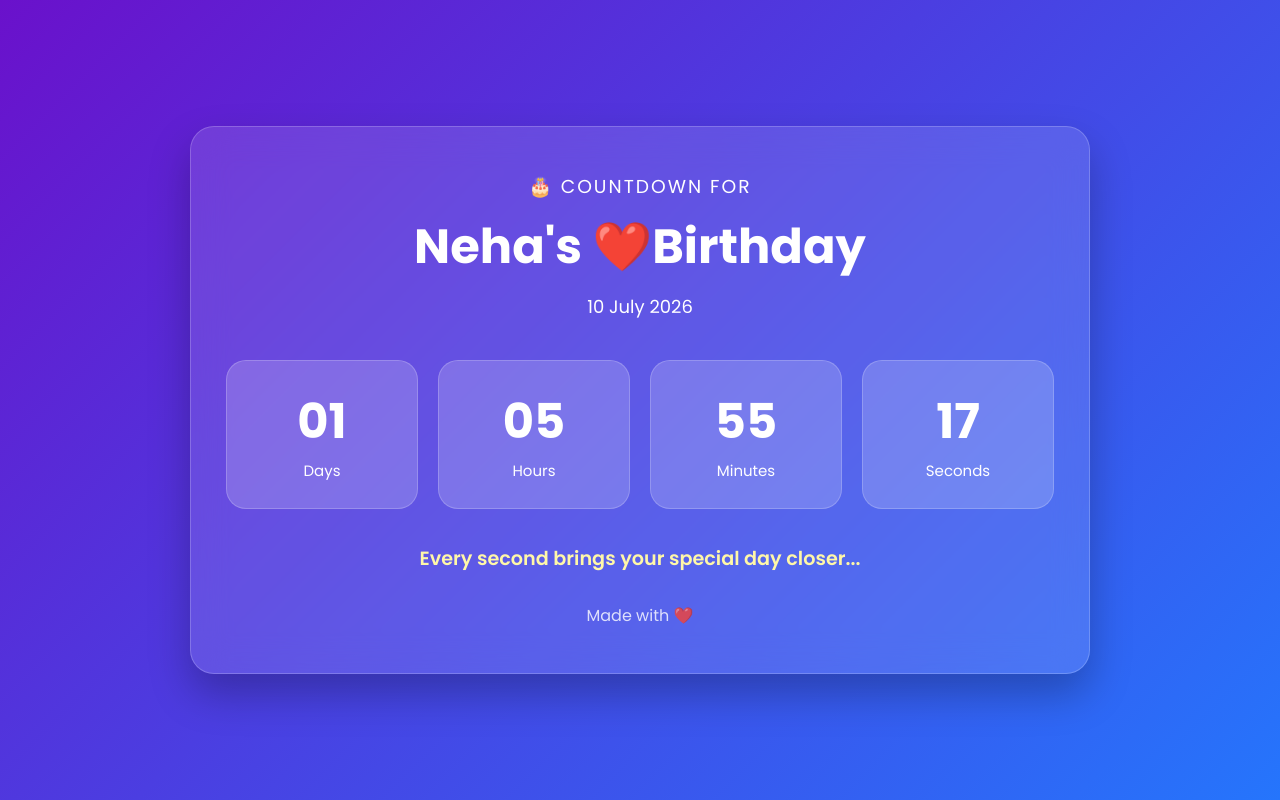
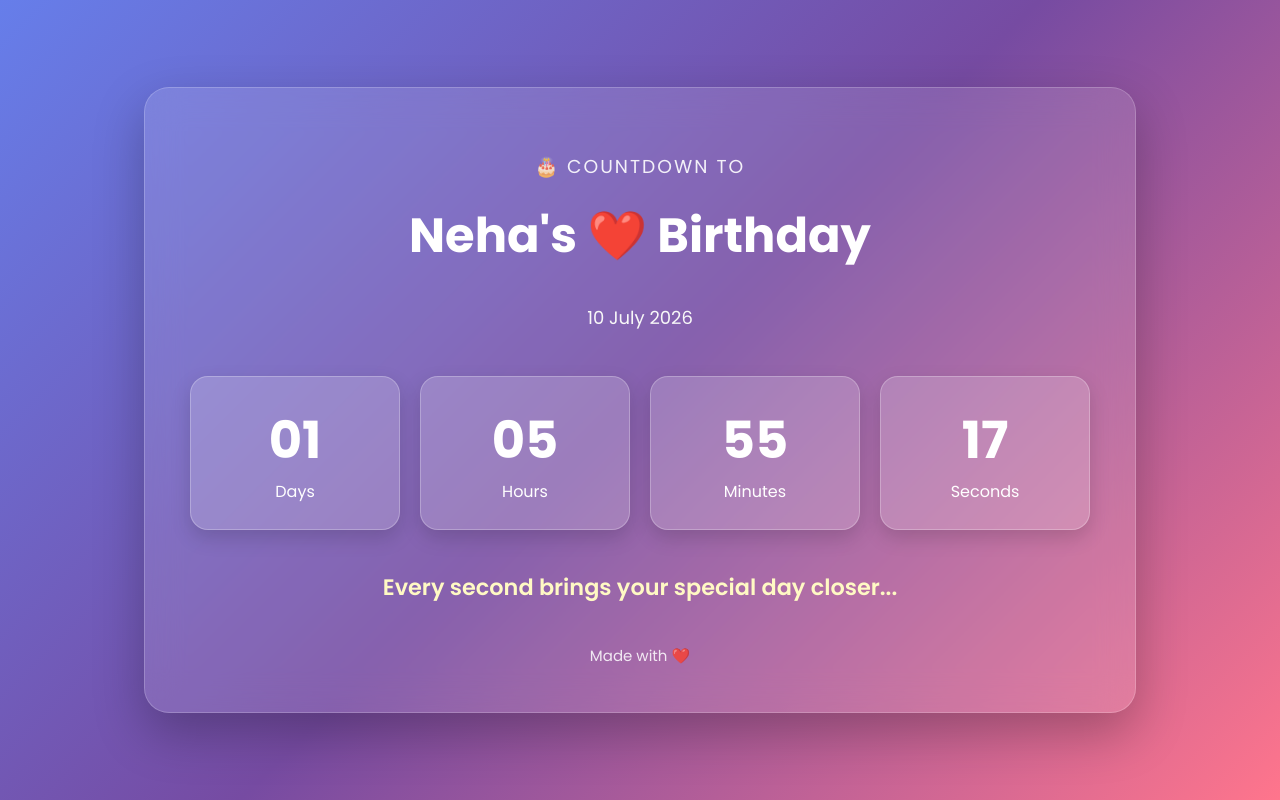
Before and after one commit to Shaibaaz03/Birthday, a plain HTML site: page index.html in a window 1280 px wide. Drawn offline with Linux system fonts and the light colour scheme.

Commit message:
Update index.html

```diff
--- a/index.html
+++ b/index.html
@@ -1,5 +1,6 @@
 <!DOCTYPE html>
 <html lang="en">
+
 <head>
 <meta charset="UTF-8">
 <meta name="viewport" content="width=device-width, initial-scale=1.0">
@@ -8,232 +9,139 @@
 
 <link href="https://fonts.googleapis.com/css2?family=Poppins:wght@300;400;600;700&display=swap" rel="stylesheet">
 
-<style>
-
-*{
-    margin:0;
-    padding:0;
-    box-sizing:border-box;
-    font-family:'Poppins',sans-serif;
-}
-
-body{
-    min-height:100vh;
-    display:flex;
-    justify-content:center;
-    align-items:center;
-    padding:20px;
-    background:linear-gradient(135deg,#6a11cb,#2575fc);
-    color:white;
-}
-
-.container{
-    width:100%;
-    max-width:900px;
-    background:rgba(255,255,255,.12);
-    backdrop-filter:blur(18px);
-    border-radius:24px;
-    padding:45px 35px;
-    text-align:center;
-    border:1px solid rgba(255,255,255,.2);
-    box-shadow:0 20px 40px rgba(0,0,0,.25);
-}
-
-h3{
-    font-weight:400;
-    letter-spacing:2px;
-}
-
-h1{
-    margin-top:10px;
-    font-size:3rem;
-}
-
-.date{
-    margin-top:10px;
-    font-size:18px;
-}
-
-.countdown{
-    margin-top:40px;
-    display:grid;
-    grid-template-columns:repeat(4,1fr);
-    gap:20px;
-}
-
-.card{
-    background:rgba(255,255,255,.18);
-    border-radius:20px;
-    padding:25px 15px;
-    border:1px solid rgba(255,255,255,.2);
-}
-
-.card h2{
-    font-size:3rem;
-}
-
-.card span{
-    font-size:15px;
-}
-
-#message{
-    margin-top:35px;
-    font-size:1.2rem;
-    color:#fff7a8;
-    font-weight:600;
-}
-
-footer{
-    margin-top:30px;
-    opacity:.8;
-}
-
-@media(max-width:700px){
-
-    .container{
-        padding:30px 20px;
-    }
-
-    h1{
-        font-size:2rem;
-    }
-
-    .countdown{
-        grid-template-columns:repeat(2,1fr);
-        gap:15px;
-    }
-
-    .card h2{
-        font-size:2.2rem;
-    }
-
-}
-
-@media(max-width:380px){
-
-    .countdown{
-        grid-template-columns:1fr;
-    }
-
-}
-
-</style>
-
 </head>
 
-<body>
 
-<div class="container">
+<body style="margin:0;padding:20px;min-height:100vh;display:flex;justify-content:center;align-items:center;background:linear-gradient(135deg,#667eea,#764ba2,#ff758c);color:white;font-family:'Poppins',sans-serif;box-sizing:border-box;">
 
-<h3>🎂 COUNTDOWN FOR</h3>
 
-<h1>  Neha's ❤️Birthday</h1>
+<div style="width:100%;max-width:900px;background:rgba(255,255,255,.12);backdrop-filter:blur(18px);border:1px solid rgba(255,255,255,.2);border-radius:25px;padding:45px;text-align:center;box-shadow:0 20px 50px rgba(0,0,0,.25);">
 
-<p class="date">
+
+<h3 style="font-weight:400;letter-spacing:2px;opacity:.9;">
+🎂 COUNTDOWN TO
+</h3>
+
+
+<h1 style="margin-top:10px;font-size:3rem;font-weight:700;">
+Neha's ❤️ Birthday
+</h1>
+
+
+<p style="margin-top:10px;font-size:18px;color:#f8f8f8;">
 10 July 2026
 </p>
 
-<div class="countdown">
 
-<div class="card">
-<h2 id="days">00</h2>
+<div style="margin-top:45px;display:grid;grid-template-columns:repeat(4,1fr);gap:20px;">
+
+
+<div style="background:rgba(255,255,255,.18);border-radius:18px;padding:25px 15px;border:1px solid rgba(255,255,255,.25);box-shadow:0 8px 20px rgba(0,0,0,.15);">
+<h2 id="days" style="font-size:3.2rem;margin:0;">00</h2>
 <span>Days</span>
 </div>
 
-<div class="card">
-<h2 id="hours">00</h2>
+
+<div style="background:rgba(255,255,255,.18);border-radius:18px;padding:25px 15px;border:1px solid rgba(255,255,255,.25);box-shadow:0 8px 20px rgba(0,0,0,.15);">
+<h2 id="hours" style="font-size:3.2rem;margin:0;">00</h2>
 <span>Hours</span>
 </div>
 
-<div class="card">
-<h2 id="minutes">00</h2>
+
+<div style="background:rgba(255,255,255,.18);border-radius:18px;padding:25px 15px;border:1px solid rgba(255,255,255,.25);box-shadow:0 8px 20px rgba(0,0,0,.15);">
+<h2 id="minutes" style="font-size:3.2rem;margin:0;">00</h2>
 <span>Minutes</span>
 </div>
 
-<div class="card">
-<h2 id="seconds">00</h2>
+
+<div style="background:rgba(255,255,255,.18);border-radius:18px;padding:25px 15px;border:1px solid rgba(255,255,255,.25);box-shadow:0 8px 20px rgba(0,0,0,.15);">
+<h2 id="seconds" style="font-size:3.2rem;margin:0;">00</h2>
 <span>Seconds</span>
 </div>
 
+
 </div>
 
-<div id="message">
+
+<div id="message" style="margin-top:40px;font-size:1.4rem;font-weight:600;color:#fff9c4;">
 Every second brings your special day closer...
 </div>
 
-<footer>
+
+<footer style="margin-top:40px;font-size:15px;opacity:.85;">
 Made with ❤️
 </footer>
 
+
 </div>
+
 
 
 <script>
 
 const birthday = new Date("July 10, 2026 00:00:00");
 
-const days = document.getElementById("days");
-const hours = document.getElementById("hours");
-const minutes = document.getElementById("minutes");
-const seconds = document.getElementById("seconds");
-const message = document.getElementById("message");
+
+const days=document.getElementById("days");
+const hours=document.getElementById("hours");
+const minutes=document.getElementById("minutes");
+const seconds=document.getElementById("seconds");
+const message=document.getElementById("message");
 
 
-// Request notification permission
-
 if("Notification" in window){
-    Notification.requestPermission();
+Notification.requestPermission();
 }
 
 
-let lastHour=null;
-
-
 const messages=[
-
-"💖 Every hour brings your birthday closer!",
-"🌸 A beautiful day is almost here!",
-"🎂 Your special day is getting closer!",
+"💖 Every hour brings your special day closer!",
+"🌸 A beautiful birthday is getting closer!",
+"🎂 The countdown continues...",
 "✨ Excitement is building!",
 "🎁 Happiness is coming soon!",
 "💕 Keep smiling!",
 "🎈 Every second matters!",
 "🥳 Celebration time is near!"
-
 ];
 
 
-function sendNotification(hoursLeft){
-
-if(Notification.permission!=="granted")
-return;
+let lastNotifiedHour=null;
 
 
-if(lastHour===hoursLeft)
-return;
+function showNotification(hoursLeft){
+
+if(!("Notification" in window)) return;
+
+if(Notification.permission!=="granted") return;
+
+if(lastNotifiedHour===hoursLeft) return;
 
 
-lastHour=hoursLeft;
+lastNotifiedHour=hoursLeft;
 
 
 let text;
 
 
-if(hoursLeft===24)
+if(hoursLeft<=0)
+text="🎉 Happy Birthday! ❤️";
+
+else if(hoursLeft===24)
 text="🎂 Only one day left!";
 
 else if(hoursLeft===12)
 text="🌙 Only 12 hours remaining!";
 
 else if(hoursLeft===1)
-text="🎉 Only ONE hour left!";
+text="🥳 Only ONE hour left!";
 
 else
 text=messages[Math.floor(Math.random()*messages.length)];
 
 
 new Notification(
-"Birthday Countdown ❤️",
+"🎂 Birthday Countdown",
 {
 body:text
 }
@@ -242,50 +150,39 @@ body:text
 }
 
 
+
 function update(){
 
 let now=new Date();
 
-let difference=birthday-now;
+let diff=birthday-now;
 
 
-if(difference<=0){
+if(diff<=0){
 
 days.innerHTML="00";
 hours.innerHTML="00";
 minutes.innerHTML="00";
 seconds.innerHTML="00";
 
+message.innerHTML="🎉 Happy Birthday! May all your dreams come true! ❤️";
 
-message.innerHTML=
-"🎉 HAPPY BIRTHDAY ❤️<br>May your day be full of happiness!";
+showNotification(0);
 
-
-sendNotification(0);
+clearInterval(timer);
 
 return;
 
 }
 
 
-let d=Math.floor(
-difference/(1000*60*60*24)
-);
+let d=Math.floor(diff/(1000*60*60*24));
 
+let h=Math.floor((diff%(1000*60*60*24))/(1000*60*60));
 
-let h=Math.floor(
-(difference%(1000*60*60*24))/(1000*60*60)
-);
+let m=Math.floor((diff%(1000*60*60))/(1000*60));
 
-
-let m=Math.floor(
-(difference%(1000*60*60))/(1000*60)
-);
-
-
-let s=Math.floor(
-(difference%(1000*60))/1000
-);
+let s=Math.floor((diff%(1000*60))/1000);
 
 
 days.innerHTML=String(d).padStart(2,"0");
@@ -294,22 +191,20 @@ minutes.innerHTML=String(m).padStart(2,"0");
 seconds.innerHTML=String(s).padStart(2,"0");
 
 
-let totalHours=Math.floor(
-difference/(1000*60*60)
-);
+let totalHours=Math.floor(diff/(1000*60*60));
 
-
-sendNotification(totalHours);
+showNotification(totalHours);
 
 }
 
 
 update();
 
-setInterval(update,1000);
+const timer=setInterval(update,1000);
 
 
 </script>
 
+
 </body>
 </html>
```
